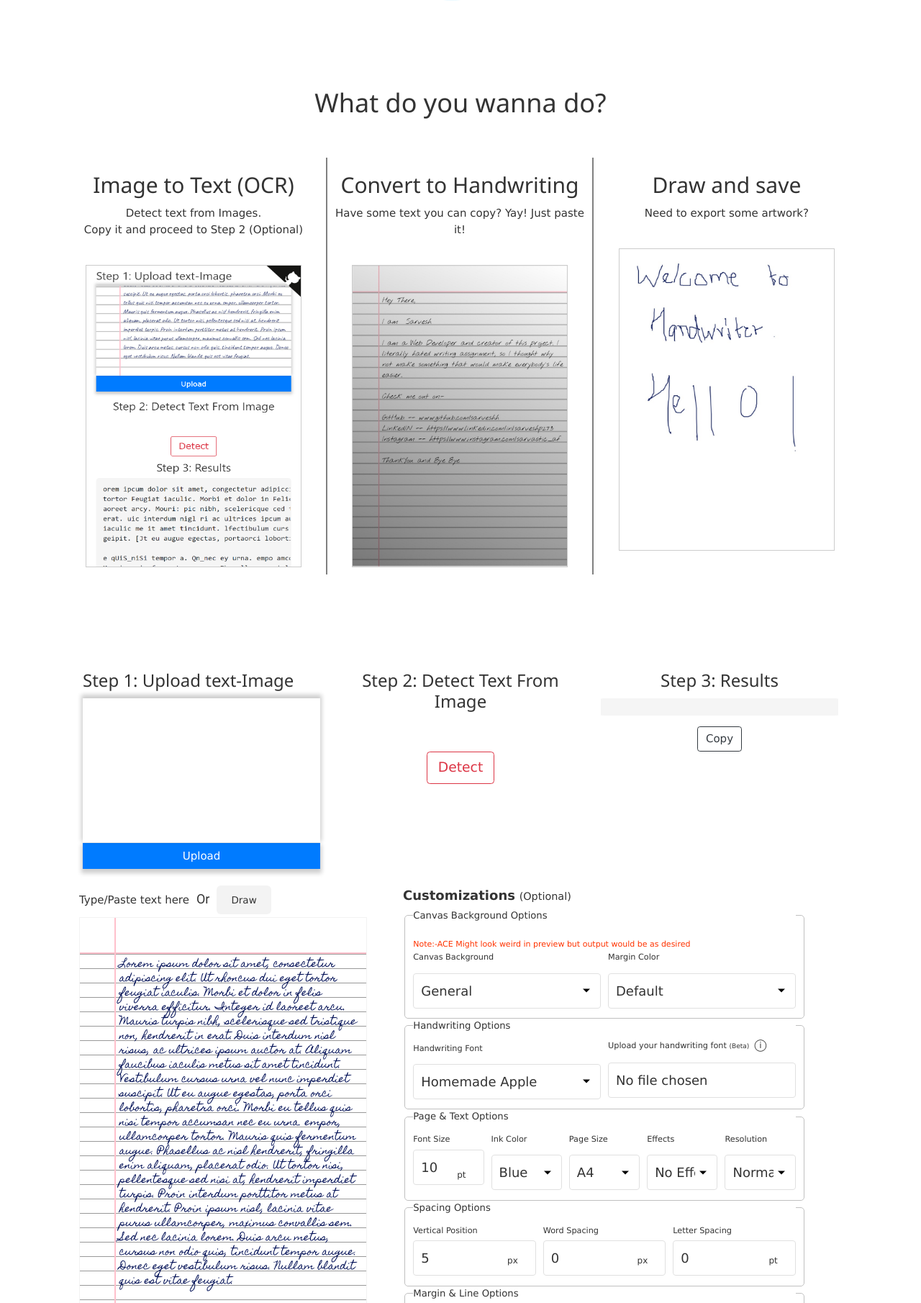
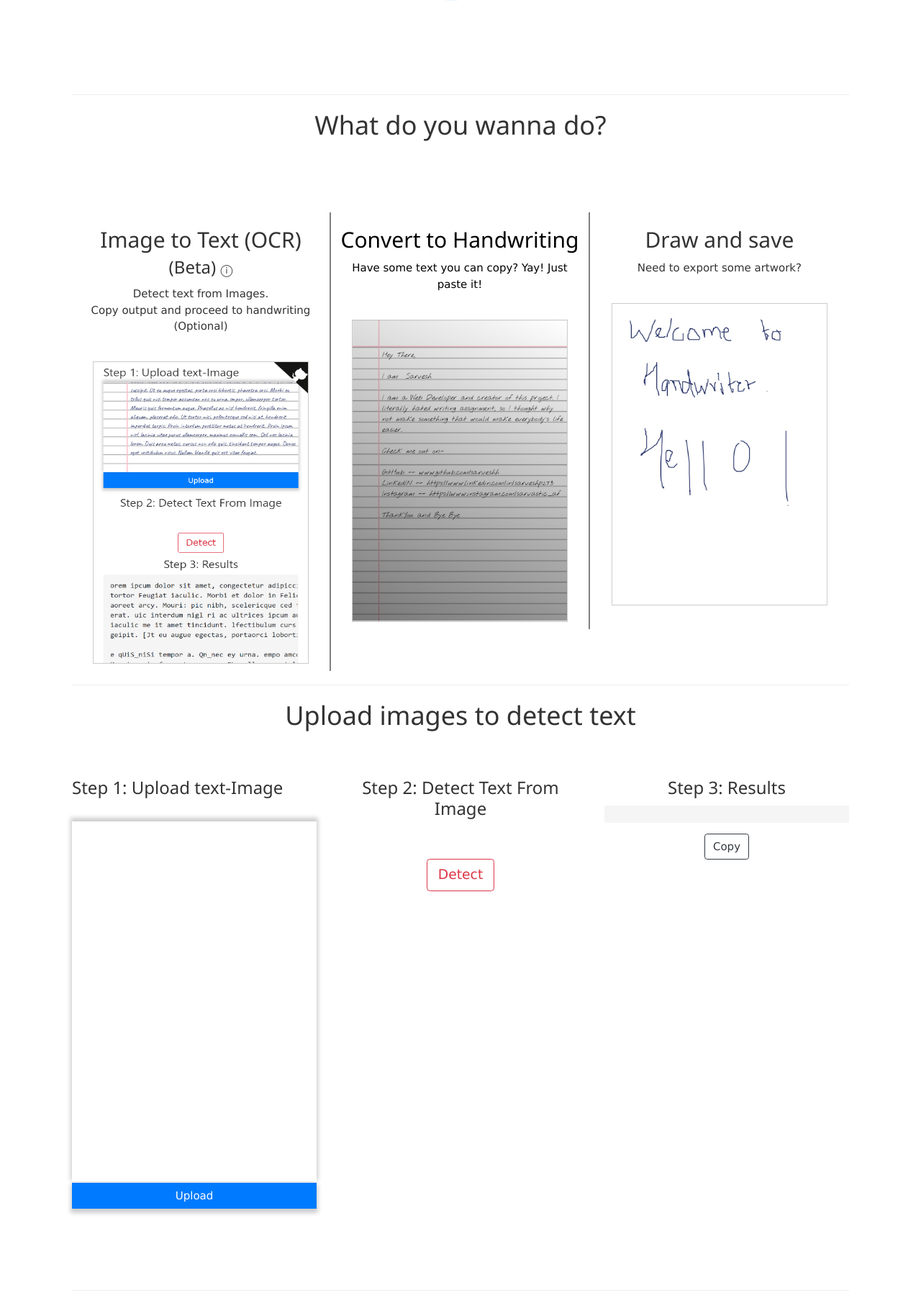
Before and after one commit to sarveshh/handwriter, a PHP site: page / in a window 1280 px wide. Shown: the part 729-2539 px from the top of the page at 72% size. Run offline with PHP 8.4, Linux system fonts and the light colour scheme; some libraries are stand-ins or nearby versions; some web fonts are replaced.

Commit message:
Major Update

```diff
--- a/css/index.css
+++ b/css/index.css
@@ -437,6 +437,7 @@ legend {
   font-size: 0.88rem;
   padding: 0px 6px;
   color: var(--font-color-primary);
+  max-width: fit-content !important;
 }
 
 select,
@@ -504,7 +505,7 @@ input[type="file"]::before {
 
 .imagePreview {
   width: 100%;
-  height: 200px;
+  height: 500px;
   background-position: center center;
   background-color: #fff;
   /* background-size: cover; */
@@ -566,3 +567,59 @@ pre {
   display: table;
   clear: both;
 }
+
+.column {
+  display: inline-block;
+  transition: 0.25s all ease-in-out;
+}
+.workflow-handwrite {
+  color: black;
+}
+.workflow-wrap {
+  margin: 100px auto;
+  padding: 0;
+  display: block;
+  width: 100%;
+}
+.workflow-wrap:hover .column {
+  filter: url("#blur");
+}
+.workflow-wrap:hover .column:hover {
+  transform: scale(1.2, 1.2);
+  filter: none;
+}
+
+
+
+.text-center .tooltiptext {
+  visibility: hidden;
+  width: 140px;
+  background-color: #555;
+  color: #fff;
+  text-align: center;
+  border-radius: 6px;
+  padding: 5px;
+  position: absolute;
+  z-index: 1;
+  top:22%;
+  left: 50%;
+  margin-left: -75px;
+  opacity: 0;
+  transition: opacity 0.3s;
+}
+
+.text-center .tooltiptext::after {
+  content: "";
+  position: absolute;
+  top: 100%;
+  left: 50%;
+  margin-left: -5px;
+  border-width: 5px;
+  border-style: solid;
+  border-color: #555 transparent transparent transparent;
+}
+
+.text-center:hover .tooltiptext {
+  visibility: visible;
+  opacity: 1;
+}
--- a/index.html
+++ b/index.html
@@ -53,7 +53,7 @@
           <p style="font-size: 15px;">No more lengthy assignments</p>
         </span>
       </div>
-      <a class="scrollbutton" href="#input" style="margin-right: 18px;">
+      <a class="scrollbutton" href="#workflow" style="margin-right: 18px;">
         <span>&emsp;</span>
         <img src="./images/scroll.svg" height="40px">
         <div class="circle" style="animation-delay: -3s"></div>
@@ -64,35 +64,43 @@
       </a>
     </div>
 
-    <div class="fullpage">
+    <div class="fullpage" id="workflow">
+      <hr />
       <h1 class="w3-center">
         What do you wanna do?
-      </h1><br><br>
-      <div class="row">
-        <div class="column" style="border-right: 2px solid gray;text-align: center;">
-          <h2>Image to Text (OCR)</h2>
+      </h1>
+      <div class="row workflow-wrap">
+        <div class="column workflow-ocr" style="border-right: 2px solid gray;text-align: center;" href="#workflow-ocr">
+          <h2>Image to Text (OCR) <small>(Beta) </small><a style="font-size: 1.1rem;"
+              title="Works locally only, for now!">
+              &#9432;
+            </a></h2>
+
           <p>Detect text from Images.
-            <br/>Copy it and proceed to Step 2 (Optional)</p><br>
-            <img src="./images/demo1.png" width="300px" height="420px" style="border: 1px solid #ccc">
+            <br />Copy output and proceed to handwriting (Optional)</p><br>
+          <img src="./images/demo1.png" width="300px" height="420px" style="border: 1px solid #ccc">
         </div>
-        <div class="column" style="border-right: 2px solid gray; text-align: center;">
+        <div class="column workflow-handwrite" style="border-right: 2px solid gray; text-align: center;">
           <h2>Convert to Handwriting</h2>
           <p>Have some text you can copy? Yay! Just paste it!</p><br>
           <img src="./samples/sample4.jpg" width="300px" height="420px" style="border: 1px solid #ccc">
         </div>
-        <div class="column" style="text-align: center;">
+        <div class="column workflow-draw" style="text-align: center;">
           <h2>Draw and save</h2>
           <p>Need to export some artwork?</p><br>
           <img src="./images/demo2.jpg" width="300px" height="420px" style="border: 1px solid #ccc">
         </div>
       </div>
+    </div>
+    <hr id="workflow-ocr"/>
 
-    </div>
-
-    <div class="container">
+    <div class="fullpage">
+      <h1 class="w3-center">
+        Upload images to detect text
+      </h1> <br><br>
       <div class="row">
         <div class="col-sm-4 imgUp">
-          <h3>Step 1: Upload text-Image</h3>
+          <h3>Step 1: Upload text-Image</h3><br>
           <div class="imagePreview "></div>
           <form id="my-form" action="/detect" method="post" enctype="multipart/form-data">
             <label class="btn btn-primary">
@@ -114,7 +122,8 @@
             <h3 class="title">Step 3: Results </h3>
             <pre class="ocr-result"></pre>
             <button type="button" class="btn btn-outline-dark copy-clipboard"
-              onclick="copyToClipboard($('pre')[0].innerHTML)">Copy</button>
+              onclick="copyToClipboard($('pre')[0].innerHTML)" onmouseout="outFunc()"><span class="tooltiptext" id="myTooltip">Copy to
+                clipboard</span>Copy</button>
           </div>
         </div>
       </div>
@@ -138,9 +147,10 @@
         </div>
       </div>
     </div>
+    <hr id="workflow-handwrite"/>
+
 
     <div class="fullpage" id="input">
-
       <section class="generate-image-section">
         <form id="generate-image-form">
           <div class="display-flex output-grid responsive-flex">
@@ -156,8 +166,6 @@
                   </button>
                 </div>
               </span>
-
-
               <div class="flex-1 page-container">
                 <div class="page-a margined lines">
                   <div contenteditable="true" class="top-margin"></div>
@@ -443,6 +451,7 @@
       </section>
     </div><br>
 
+
     <!-- OUTPUT -->
     <div id="section3" class="fullpage-edit">
       <section>
@@ -461,7 +470,7 @@
   <section class="draw-container popup-container">
     <button class="close-button">&times;</button>
     <div class="display-flex responsive-flex">
-      <canvas id="diagram-canvas" style="background-color: #fff;" height="300px" width="600px"></canvas>
+      <canvas id="diagram-canvas" style="background-color: #fff;width: 80vw;height: 80vh;"></canvas>
       <div class="flex-1 buttons-container padding-around">
         <button id="add-to-paper-button" style="margin-top: 5px; margin-bottom: 5px;">
           Add to Paper
@@ -479,6 +488,13 @@
       </div>
     </div>
   </section>
+  <svg xmlns="http://www.w3.org/2000/svg" version="1.1">
+    <defs>
+      <filter id="blur">
+        <feGaussianBlur stdDeviation="2" />
+      </filter>
+    </defs>
+  </svg>
   </div>
 
   <script src="./js/vendors/jquery.min.js"></script>
--- a/js/script.js
+++ b/js/script.js
@@ -46,15 +46,18 @@ $(function () {
 
 function copyToClipboard(text) {
   var dummy = document.createElement("textarea");
-  // to avoid breaking orgain page when copying more words
-  // cant copy when adding below this code
-  // dummy.style.display = 'none'
   document.body.appendChild(dummy);
-  //Be careful if you use texarea. setAttribute('value', value), which works with "input" does not work with "textarea". – Eduard
+
   dummy.value = text;
   dummy.select();
   document.execCommand("copy");
   document.body.removeChild(dummy);
+  var tooltip = document.getElementById("myTooltip");
+  tooltip.innerHTML = "Copied to clipboard";
+}
+function outFunc() {
+  var tooltip = document.getElementById("myTooltip");
+  tooltip.innerHTML = "Copy to clipboard";
 }
 
 function toggleTheme(toggleButton) {
@@ -94,3 +97,17 @@ function openModal() {
 function closeModal() {
   document.getElementById("myModal").style.display = "none";
 }
+
+$(".workflow-ocr").click(function() {
+  $('html,body').animate({
+      scrollTop: $("#workflow-ocr").offset().top},
+      'slow');
+});
+$(".workflow-handwrite").click(function() {
+  $('html,body').animate({
+      scrollTop: $("#workflow-handwrite").offset().top},
+      'slow');
+});
+$(".workflow-draw").click(function() {
+  $('#draw-diagram-button').click();
+});
```
